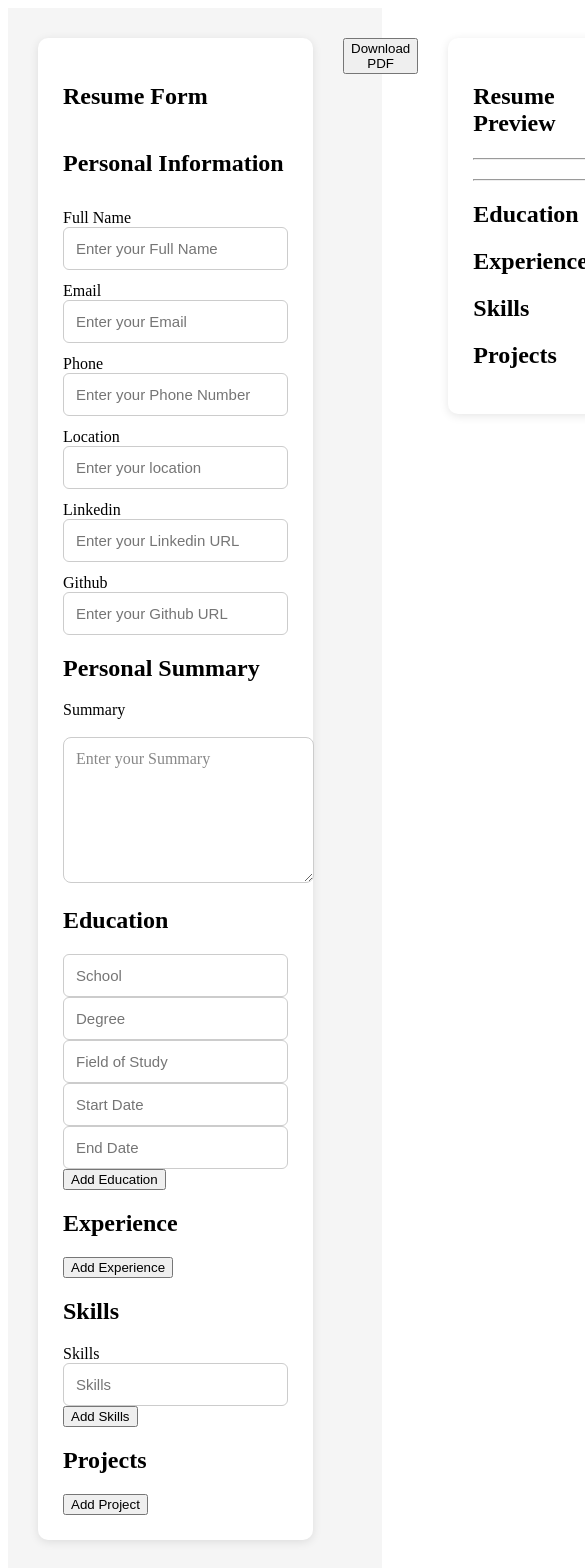
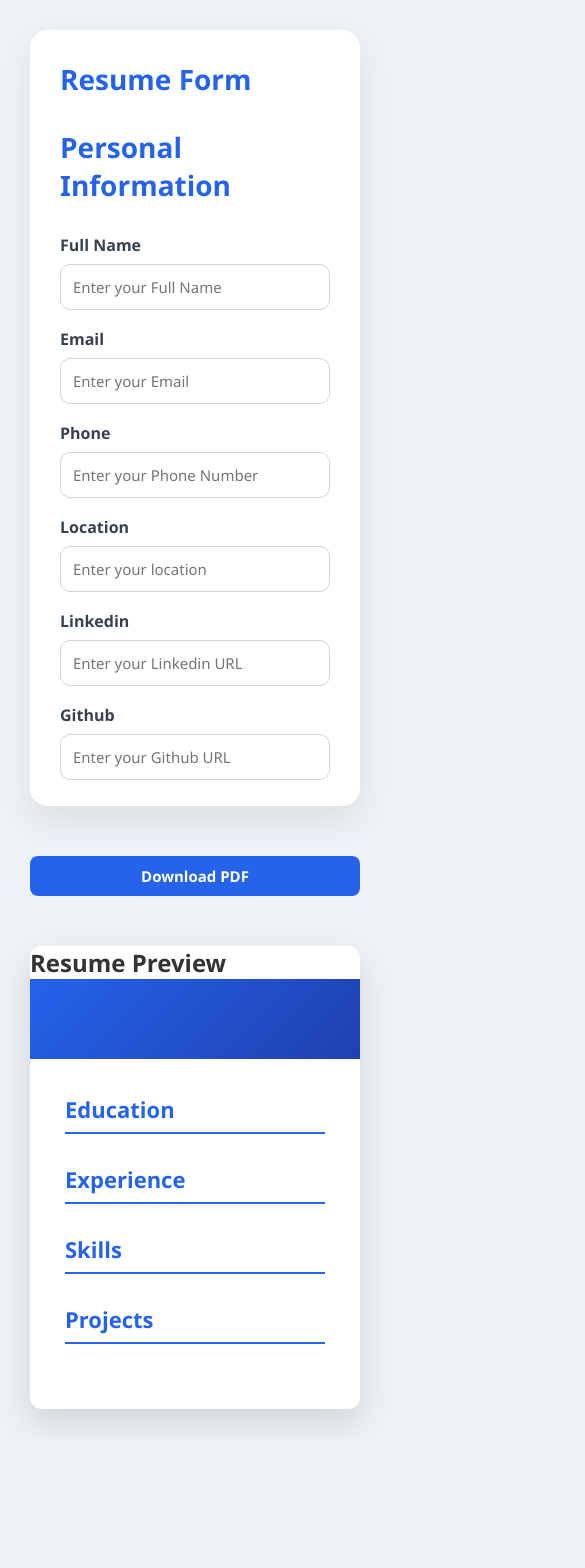
Before and after one commit to nidhi-baberwal/ai-resume-builder-v2, a React (Vite) app: page / in a window 390 px wide. Shown: the top 1568 px of the page, 585 px wide, since content can reach past the window. After the commit the page ends 1439 px from the top, so only its background shows below. Built offline with nearby package versions, Linux system fonts and the light colour scheme.

Commit message:
Enhance resume editor layout and styling with modern responsive UI

```diff
--- a/src/App.css
+++ b/src/App.css
@@ -0,0 +1,44 @@
+input,
+textarea,
+select{
+    width:100%;
+    padding:12px;
+    margin-top:8px;
+    margin-bottom:18px;
+    border:1px solid #d1d5db;
+    border-radius:10px;
+    font-size:15px;
+    transition:.3s;
+}
+
+input:focus,
+textarea:focus,
+select:focus{
+    outline:none;
+    border-color:#2563eb;
+    box-shadow:0 0 8px rgba(37,99,235,.2);
+}
+
+textarea{
+    resize:vertical;
+    min-height:120px;
+}
+
+label{
+    font-weight:600;
+    color:#374151;
+}
+
+button{
+    background:#2563eb;
+    color:white;
+    border:none;
+    padding:10px 18px;
+    border-radius:8px;
+    cursor:pointer;
+    transition:.3s;
+}
+
+button:hover{
+    background:#1d4ed8;
+}
--- a/src/pages/ResumeEditor.tsx
+++ b/src/pages/ResumeEditor.tsx
@@ -1,4 +1,5 @@
 import "../styles/ResumeEditor.css";
+import "../App.css";
 import { useState } from "react";
 import type { Resume } from "../types/resume";
 import PersonalInfoForm from "../resume/PersonalInfoForm";
@@ -73,6 +74,8 @@ export default function ResumeEditor(){
     <div className="preview-panel">
         <h2>Resume Preview</h2>
 
+        <div className="resume-header">
+
         <h1>{resume.personalInfo.fullName}</h1>
 
         <p>{resume.personalInfo.email}</p>
@@ -85,30 +88,32 @@ export default function ResumeEditor(){
 
         <p>{resume.personalInfo.github}</p>
 
-        <hr />
+        </div>
+
+        <div className="resume-content">
 
         <h3>{resume.summary}</h3>
 
-        <hr />
-
+         <div className="resume-section">
         <h2>Education</h2>
 
         {resume.education.map((edu, index) => (
-        <div key={index}>
+        <div className="education-card" key={index}>
         <h4>{edu.degree}</h4>
         <p>{edu.school}</p>
         <p>{edu.fieldOfStudy}</p>
         <p>
         {edu.startDate} - {edu.endDate}
         </p>
-        <br />
        </div>
         ))}
+       </div>
 
+       <div className="resume-section">
        <h2>Experience</h2>
 
        {resume.experience.map((exp, index) => (
-        <div key={index}>
+        <div  className="experience-card" key={index}>
           <h4>{exp.company}</h4>
           <p>{exp.position}</p>
           <p>
@@ -117,30 +122,37 @@ export default function ResumeEditor(){
             <p>{exp.description}</p>
         </div>
        ))}
+       </div>
 
+
+       <div className="resume-section">
        <h2>Skills</h2>
 
         <ul>
        {resume.skills.map((skill, index) => (
-        <li key={index}>
+        <span className="skill-tag" key={index}>
             {skill}
-            </li>
+            </span>
             ))}
        </ul>
+       </div>
 
+    <div className="resume-section">
        <h2>Projects</h2>
 
-       <ul>
+
         {resume.projects.map((project, index) => (
-            <li key={index}>
+            <div className="project-card" key={index}>
                 <h4>{project.title}</h4>
                 <p>{project.description}</p>
                 <p>{project.technologies}</p>
                 <p>{project.github}</p>
-            </li>
+            </div>
         ))}
-       </ul>
 
+       </div>
+
+    </div>
     </div>
 </div>
 
--- a/src/styles/ResumeEditor.css
+++ b/src/styles/ResumeEditor.css
@@ -1,65 +1,281 @@
-.container{
-    display: flex;
-    gap: 30px;
-    padding: 30px;
-    background-color: #f5f5f5;
-    min-height: 100vh;
-    align-items: flex-start;
+/* ===========================
+   GLOBAL
+=========================== */
+
+* {
+  margin: 0;
+  padding: 0;
+  box-sizing: border-box;
+  font-family: "Segoe UI", Tahoma, Geneva, Verdana, sans-serif;
 }
 
-.form-panel form {
-    display: flex;
-    flex-direction: column;
-    gap: 12px;
-    margin-bottom: 18px;
+body {
+  background: #eef2f7;
+  color: #333;
 }
 
-.form-panel label {
-    font-weight: 600px;
-    margin-bottom: 6px;
+/* ===========================
+   LAYOUT
+=========================== */
+
+.container {
+  display: grid;
+  grid-template-columns: 1fr 90px 1fr;
+  gap: 30px;
+  padding: 30px;
+  align-items: flex-start;
 }
 
-.form-panel input {
-    padding: 12px;
-    border: 1px solid #ccc;
-    border-radius: 6px;
-    font-size: 15px;
+/* ===========================
+   FORM PANEL
+=========================== */
+
+.form-panel {
+  background: #fff;
+  border-radius: 18px;
+  padding: 30px;
+  box-shadow: 0 15px 35px rgba(0, 0, 0, 0.08);
+  height: 92vh;
+  overflow-y: auto;
 }
 
-.form-panel,
-.preview-panel {
-  flex: 1;
-  background: white;
-  padding: 25px;
-  border-radius: 10px;
-  box-shadow: 0 2px 10px rgba(0,0,0,0.1);
+.form-panel h2 {
+  color: #2563eb;
+  margin-bottom: 30px;
+  font-size: 28px;
 }
 
-.summary-form {
-  display: flex;
-  flex-direction: column;
-  gap: 12px;
-  margin-bottom: 24px;
+.form-panel h3 {
+  color: #1e3a8a;
+  margin-bottom: 15px;
+  margin-top: 30px;
+  padding-left: 10px;
+  border-left: 5px solid #2563eb;
 }
 
-.summary-form textarea {
+/* ===========================
+   INPUTS
+=========================== */
+
+input,
+textarea,
+select {
   width: 100%;
-  min-height: 120px;
-  padding: 12px;
-  font-size: 16px;
-  font-family: inherit;
-  border: 1px solid #ccc;
-  border-radius: 8px;
-  resize: vertical;
-  outline: none;
-  transition: border-color 0.3s ease, box-shadow 0.3s ease;
+  padding: 12px 14px;
+  margin-top: 8px;
+  margin-bottom: 18px;
+  border: 1px solid #d1d5db;
+  border-radius: 10px;
+  font-size: 15px;
+  transition: .3s;
 }
 
-.summary-form textarea:focus {
-  border-color: #2563eb;
-  box-shadow: 0 0 5px rgba(37, 99, 235, 0.3);
+textarea {
+  resize: vertical;
+  min-height: 120px;
 }
 
-.summary-form textarea::placeholder {
-  color: #888;
+input:focus,
+textarea:focus,
+select:focus {
+  outline: none;
+  border-color: #2563eb;
+  box-shadow: 0 0 8px rgba(37, 99, 235, .25);
 }
+
+label {
+  font-weight: 600;
+  color: #374151;
+}
+
+/* ===========================
+   BUTTONS
+=========================== */
+
+button {
+  background: #2563eb;
+  color: white;
+  border: none;
+  padding: 11px 20px;
+  border-radius: 10px;
+  cursor: pointer;
+  font-size: 15px;
+  font-weight: 600;
+  transition: .3s;
+}
+
+button:hover {
+  background: #1d4ed8;
+  transform: translateY(-2px);
+  box-shadow: 0 8px 20px rgba(37, 99, 235, .3);
+}
+
+/* ===========================
+   TOOLBAR
+=========================== */
+
+.toolbar {
+  position: sticky;
+  top: 25px;
+  display: flex;
+  justify-content: center;
+}
+
+.toolbar button {
+  width: 100%;
+}
+
+/* ===========================
+   PREVIEW PANEL
+=========================== */
+
+.preview-panel {
+  background: white;
+  width: 794px;
+  min-height: 1123px;
+  margin: auto;
+  border-radius: 12px;
+  overflow: hidden;
+  box-shadow: 0 15px 35px rgba(0, 0, 0, .12);
+}
+
+/* ===========================
+   RESUME HEADER
+=========================== */
+
+.resume-header {
+  background: linear-gradient(135deg, #2563eb, #1e40af);
+  color: white;
+  padding: 35px;
+  text-align: center;
+}
+
+.resume-header h1 {
+  font-size: 36px;
+  margin-bottom: 10px;
+}
+
+.resume-header h3 {
+  font-weight: normal;
+  margin-bottom: 15px;
+}
+
+.resume-header p {
+  font-size: 14px;
+  opacity: .95;
+}
+
+/* ===========================
+   RESUME BODY
+=========================== */
+
+.resume-content {
+  padding: 35px;
+}
+
+.resume-section {
+  margin-bottom: 30px;
+}
+
+.resume-section h2 {
+  color: #2563eb;
+  border-bottom: 2px solid #2563eb;
+  padding-bottom: 8px;
+  margin-bottom: 15px;
+  font-size: 22px;
+}
+
+.resume-section h4 {
+  color: #111827;
+  margin-bottom: 5px;
+}
+
+.resume-section p {
+  color: #555;
+  margin-bottom: 6px;
+  line-height: 1.6;
+}
+
+.resume-section ul {
+  padding-left: 20px;
+}
+
+.resume-section li {
+  margin-bottom: 8px;
+}
+
+/* ===========================
+   SKILL TAGS
+=========================== */
+
+.skill-tag {
+  display: inline-block;
+  background: #2563eb;
+  color: white;
+  padding: 8px 14px;
+  margin: 5px;
+  border-radius: 30px;
+  font-size: 14px;
+}
+
+/* ===========================
+   PROJECT CARD
+=========================== */
+
+.project-card {
+  border: 1px solid #e5e7eb;
+  border-radius: 10px;
+  padding: 18px;
+  margin-bottom: 18px;
+  transition: .3s;
+}
+
+.project-card:hover {
+  transform: translateY(-3px);
+  box-shadow: 0 8px 18px rgba(0, 0, 0, .08);
+}
+
+/* ===========================
+   EDUCATION CARD
+=========================== */
+
+.education-card,
+.experience-card {
+  border-left: 4px solid #2563eb;
+  padding-left: 15px;
+  margin-bottom: 20px;
+}
+
+/* ===========================
+   SCROLLBAR
+=========================== */
+
+.form-panel::-webkit-scrollbar {
+  width: 8px;
+}
+
+.form-panel::-webkit-scrollbar-thumb {
+  background: #2563eb;
+  border-radius: 10px;
+}
+
+/* ===========================
+   RESPONSIVE
+=========================== */
+
+@media (max-width: 1200px) {
+
+  .container {
+    grid-template-columns: 1fr;
+  }
+
+  .toolbar {
+    position: static;
+    margin: 20px 0;
+  }
+
+  .preview-panel {
+    width: 100%;
+    min-height: auto;
+  }
+}
```
